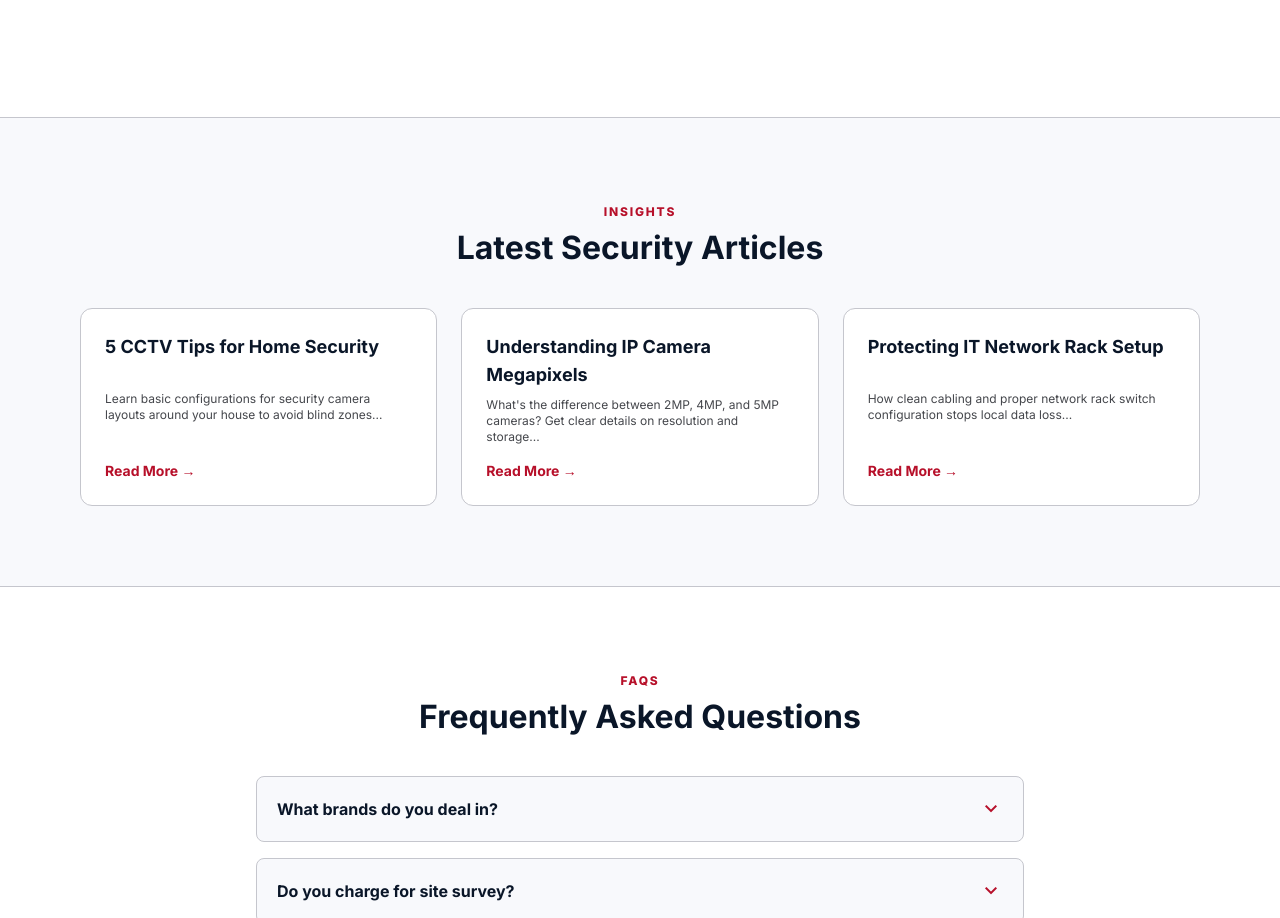
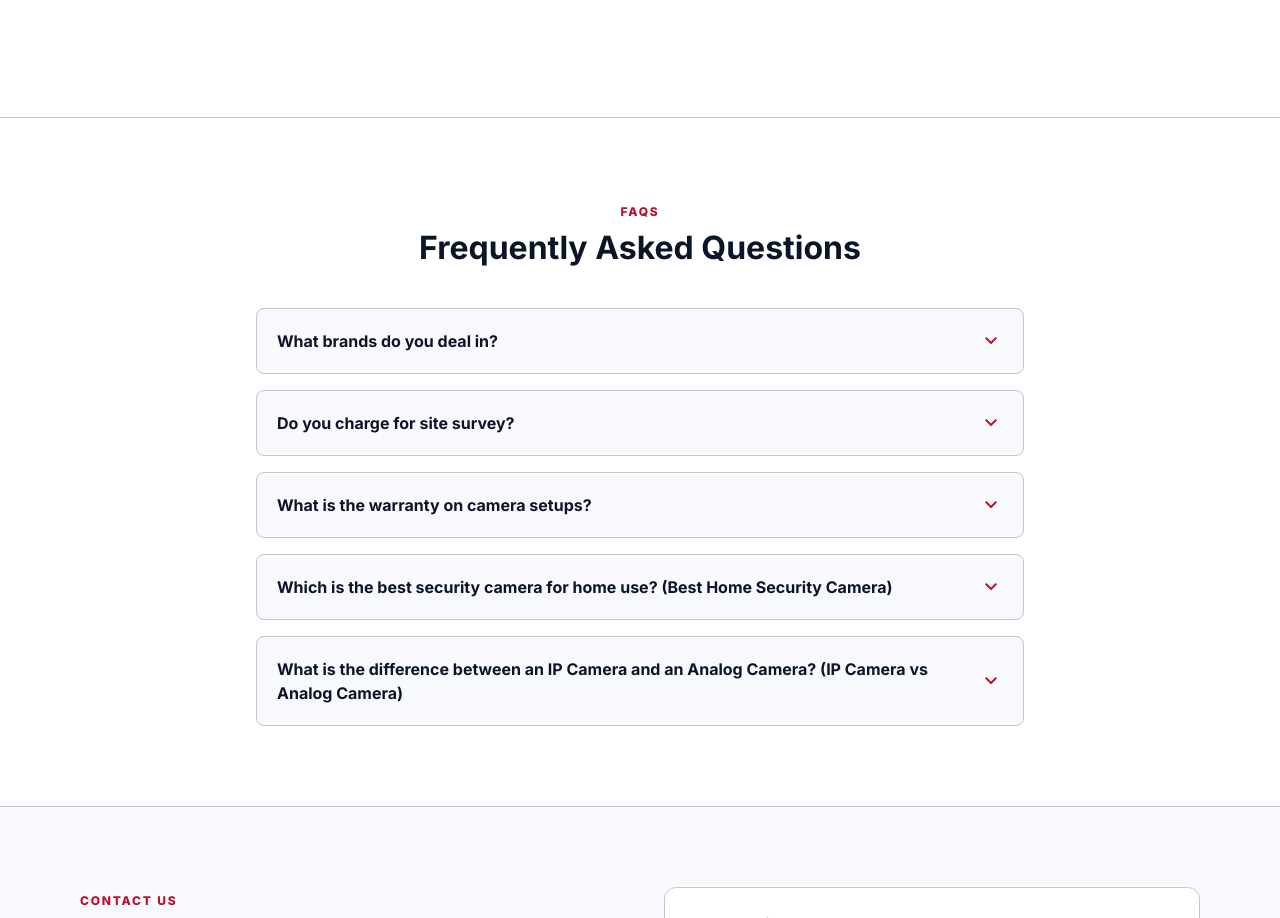
Before and after one commit to tsinghal451/cctv, a website: page index.html in a window 1280 px wide. Shown: the part 7651-8569 px from the top of the page. Drawn offline with nearby package versions, Linux system fonts and the light colour scheme.

Commit message:
Remove blog articles section from home page

```diff
--- a/index.html
+++ b/index.html
@@ -2162,67 +2162,6 @@
         </div>
       </section>
 
-      <!-- Blog Section -->
-      <section
-        class="py-[48px] md:py-[80px] bg-background px-margin-mobile md:px-margin-desktop border-b border-outline-variant"
-      >
-        <div class="max-w-7xl mx-auto">
-          <div class="text-center mb-10">
-            <span
-              class="font-section-tagline text-section-tagline text-secondary uppercase tracking-widest mb-2 inline-block"
-              >INSIGHTS</span
-            >
-            <h2 class="font-headline-lg text-headline-lg text-navy mb-4">
-              Latest Security Articles
-            <span class="sr-only">.</span></h2>
-          </div>
-          <div class="grid grid-cols-1 md:grid-cols-3 gap-6">
-            <div
-              class="bg-surface-container-lowest border border-outline-variant rounded-xl overflow-hidden flex flex-col justify-between p-6"
-            >
-              <h3 class="font-bold text-navy text-lg mb-2">
-                5 CCTV Tips for Home Security
-              <span class="sr-only">.</span></h3>
-              <p class="text-xs text-on-surface-variant mb-4">
-                Learn basic configurations for security camera layouts around
-                your house to avoid blind zones...
-              </p>
-              <a class="text-secondary font-bold text-sm" href="#"
-                >Read More →</a
-              >
-            </div>
-            <div
-              class="bg-surface-container-lowest border border-outline-variant rounded-xl overflow-hidden flex flex-col justify-between p-6"
-            >
-              <h3 class="font-bold text-navy text-lg mb-2">
-                Understanding IP Camera Megapixels
-              <span class="sr-only">.</span></h3>
-              <p class="text-xs text-on-surface-variant mb-4">
-                What's the difference between 2MP, 4MP, and 5MP cameras? Get
-                clear details on resolution and storage...
-              </p>
-              <a class="text-secondary font-bold text-sm" href="#"
-                >Read More →</a
-              >
-            </div>
-            <div
-              class="bg-surface-container-lowest border border-outline-variant rounded-xl overflow-hidden flex flex-col justify-between p-6"
-            >
-              <h3 class="font-bold text-navy text-lg mb-2">
-                Protecting IT Network Rack Setup
-              <span class="sr-only">.</span></h3>
-              <p class="text-xs text-on-surface-variant mb-4">
-                How clean cabling and proper network rack switch configuration
-                stops local data loss...
-              </p>
-              <a class="text-secondary font-bold text-sm" href="#"
-                >Read More →</a
-              >
-            </div>
-          </div>
-        </div>
-      </section>
-
       <!-- FAQ Section -->
       <section
         class="py-[48px] md:py-[80px] bg-surface-container-lowest px-margin-mobile md:px-margin-desktop border-b border-outline-variant"
```
